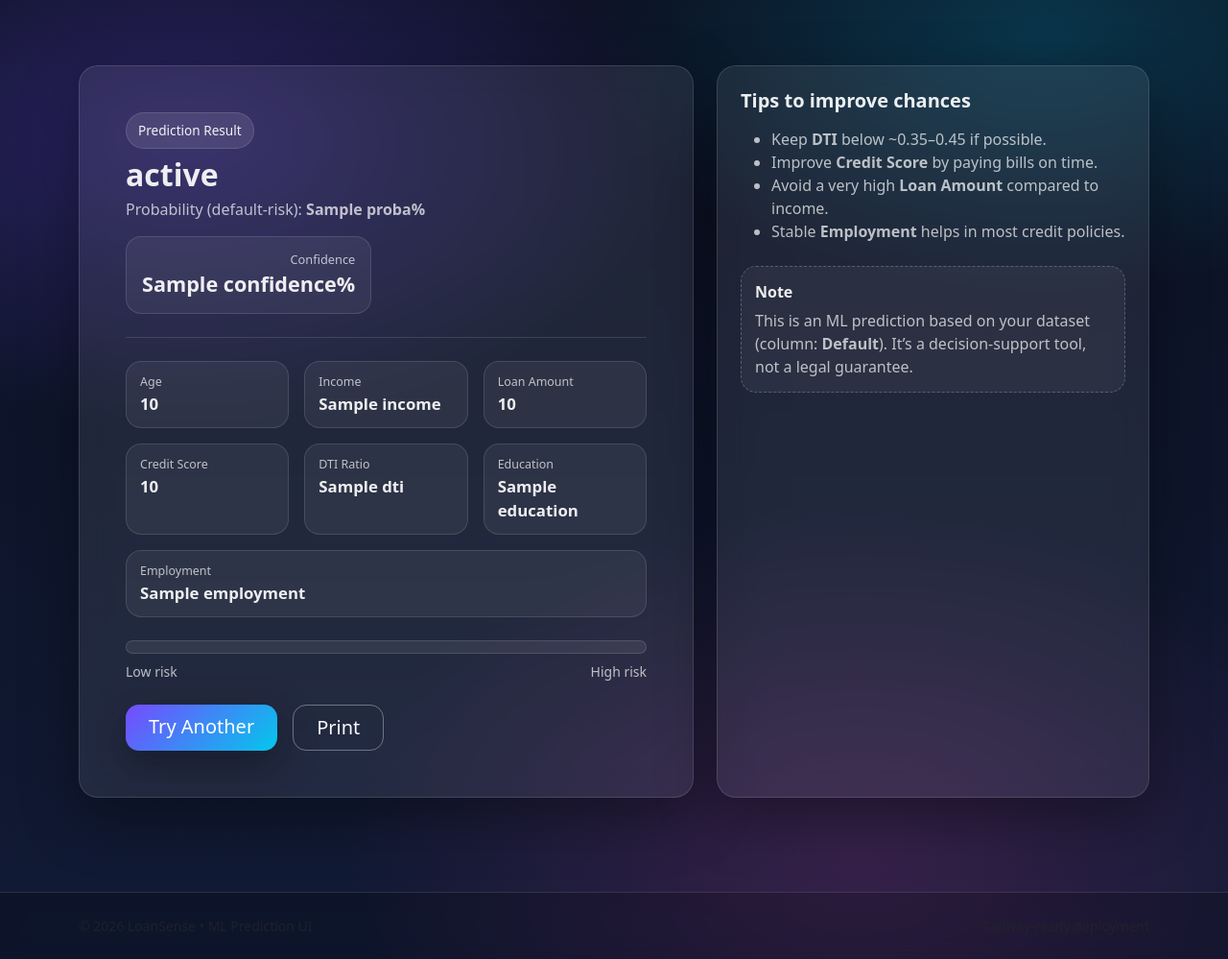
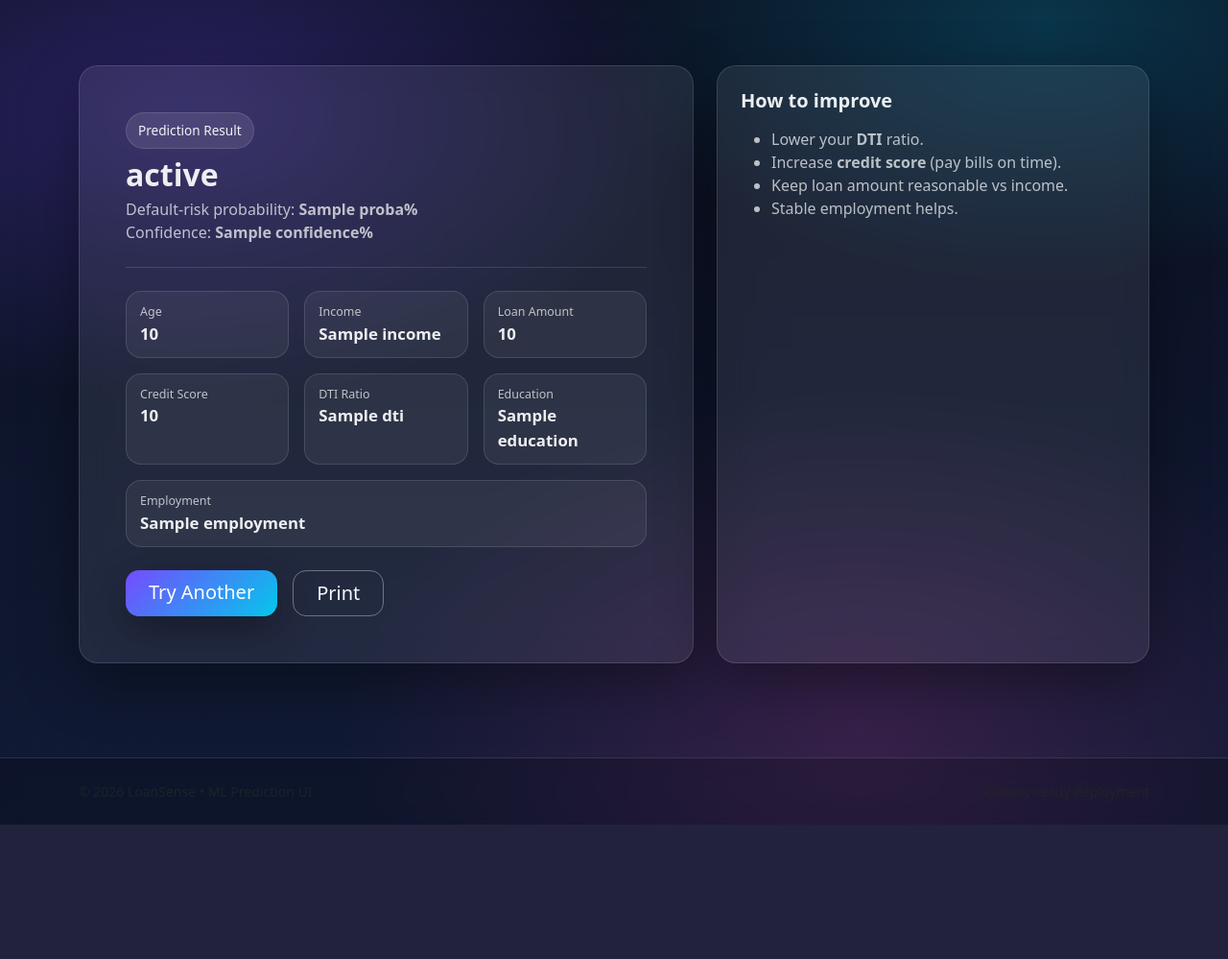
Before and after one commit to Bhavy123321/M.L---Project, a Flask app: template templates/result.html in a window 1280 px wide. Shown: the part 73-1072 px from the top of the page at 96% size. After the commit the page ends 932 px from the top, so only its background shows below. Run offline with Flask 3, Linux system fonts and the light colour scheme; the template is opened without the code that fills it: most values are stand-ins (such as "Sample title", 1, 10 or a date in 2020); parts of the project's set-up code (start-up, migrations or seed data) failed here and were passed over.

Commit message:
Update result.html

```diff
--- a/templates/result.html
+++ b/templates/result.html
@@ -5,20 +5,23 @@
 <section class="hero">
   <div class="container">
     <div class="row g-4">
+
       <div class="col-lg-7">
         <div class="glass p-4 p-md-5">
           <div class="d-flex align-items-start justify-content-between gap-3 flex-wrap">
             <div>
               <div class="badge-glow mb-2">Prediction Result</div>
               <h2 class="fw-bold mb-1">{{ status }}</h2>
-              <p class="text-soft mb-0">
-                Probability (default-risk): <span class="fw-semibold">{{ proba }}%</span>
-              </p>
-            </div>
 
-            <div class="score">
-              <div class="score-title">Confidence</div>
-              <div class="score-value">{{ confidence }}%</div>
+              {% if proba is not none %}
+                <p class="text-soft mb-0">Default-risk probability: <span class="fw-semibold">{{ proba }}%</span></p>
+              {% else %}
+                <p class="text-soft mb-0">Probability not available</p>
+              {% endif %}
+
+              {% if confidence is not none %}
+                <p class="text-soft mb-0">Confidence: <span class="fw-semibold">{{ confidence }}%</span></p>
+              {% endif %}
             </div>
           </div>
 
@@ -34,16 +37,6 @@
             <div class="col-md-4"><div class="kv"><div class="k">Education</div><div class="v">{{ education }}</div></div></div>
 
             <div class="col-md-12"><div class="kv"><div class="k">Employment</div><div class="v">{{ employment }}</div></div></div>
-          </div>
-
-          <div class="mt-4">
-            <div class="progress progress-soft" role="progressbar" aria-valuenow="{{ proba }}" aria-valuemin="0" aria-valuemax="100">
-              <div class="progress-bar" style="width: {{ proba }}%"></div>
-            </div>
-            <div class="d-flex justify-content-between text-soft small mt-2">
-              <span>Low risk</span>
-              <span>High risk</span>
-            </div>
           </div>
 
           {% if hints and pred == 1 %}
@@ -67,24 +60,16 @@
 
       <div class="col-lg-5">
         <div class="glass p-4 h-100">
-          <h5 class="fw-bold mb-3">Tips to improve chances</h5>
+          <h5 class="fw-bold mb-3">How to improve</h5>
           <ul class="text-soft">
-            <li>Keep <b>DTI</b> below ~0.35–0.45 if possible.</li>
-            <li>Improve <b>Credit Score</b> by paying bills on time.</li>
-            <li>Avoid a very high <b>Loan Amount</b> compared to income.</li>
-            <li>Stable <b>Employment</b> helps in most credit policies.</li>
+            <li>Lower your <b>DTI</b> ratio.</li>
+            <li>Increase <b>credit score</b> (pay bills on time).</li>
+            <li>Keep loan amount reasonable vs income.</li>
+            <li>Stable employment helps.</li>
           </ul>
-
-          <div class="note mt-4">
-            <div class="note-title">Note</div>
-            <div class="note-text">
-              This is an ML prediction based on your dataset (column: <b>Default</b>).
-              It’s a decision-support tool, not a legal guarantee.
-            </div>
-          </div>
-
         </div>
       </div>
+
     </div>
   </div>
 </section>
```
